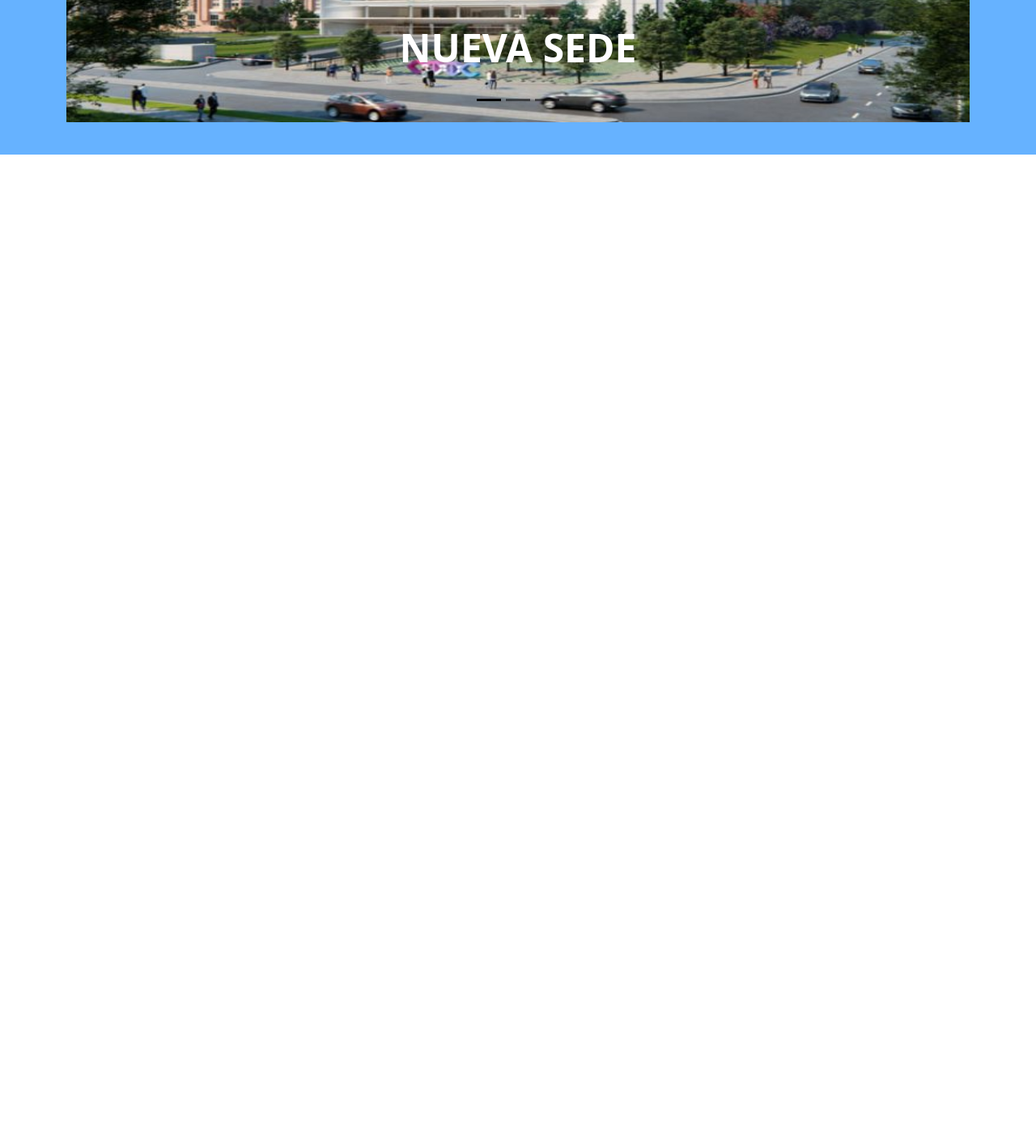
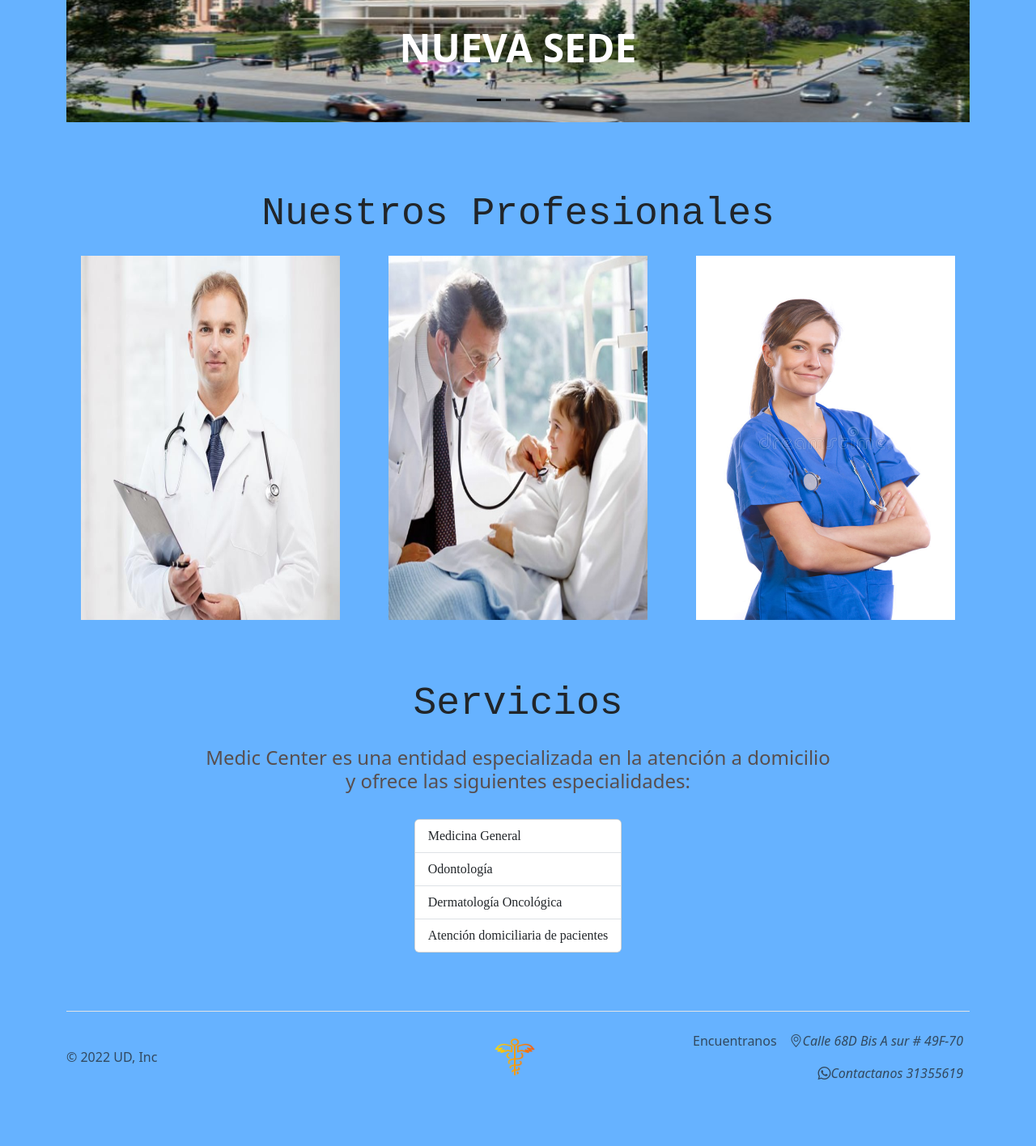
Before and after one commit to dannapaolacp/medic-center-frontend, a website: page public/index.html in a window 1280 px wide. Shown: the part 461-1877 px from the top of the page at 81% size. Before the commit the page ends 800 px from the top, so only its background shows below. Drawn offline with nearby package versions, Linux system fonts and the light colour scheme.

Commit message:
landin 3/12/2022

```diff
--- a/public/index.html
+++ b/public/index.html
@@ -23,9 +23,8 @@
         <img src="./assets/img/medicina.png" alt="Logo de la clinica" width="30" height="24" class="d-inline-block align-text-top">
     </a>
     <ul class="nav col-12 col-lg-4 me-lg-auto mb-2 justify-content-center mb-md-0 " >
-      <li><a href="#" class="nav-link px-2 link-secondary">Servicios</a></li>
-      <li><a href="#" class="nav-link px-2 link-dark">Profesionales</a></li>
-      <li><a href="#" class="nav-link px-2 link-dark">Ubicación</a></li>
+      <li><a href="#Servicios" class="nav-link px-2 link-secondary">Servicios</a></li>
+      <li><a href="#Profesionales" class="nav-link px-2 link-dark">Profesionales</a></li>
     </ul>
     <ul style="width: 10px;"></ul>
     <ul class="navbar-nav col-lg-6  me-lg-auto mb-2  mb-md-0" >
@@ -89,6 +88,77 @@
               </button>
             </div>
   </section>
+  <!-- Doctores -->
+  <section id="Profesionales" class="justify-content-start" style="display: flex;flex-direction: column;align-items: center;justify-content: center;min-height: 500px;padding: 30px;background-color:#66B2FF ;">
+    <h2 style="padding: 15px 0;font-size: 3rem;font-family: 'Share Tech Mono', monospace;">Nuestros Profesionales</h2>
+
+    <!-- Galeria de Doctores -->
+    <div class="container text-center ">
+      <div class="row">
+
+
+        <!-- Doctor 1 -->
+        <div class="col-12 col-md-6 col-lg-4">
+          <div style="position: relative;">
+            <img src="./assets/img/Doc2.jpg" alt="Doctor 1" style="height:450px ;width: 90%;">
+          </div>
+        </div>
+        <!-- Doctor 2 -->
+        <div class="col-12 col-md-6 col-lg-4">
+          <div style="position: relative;">
+            <img src="./assets/img/Doc11.jpg" alt="Doctor 2" style="height:450px ;width: 90%;">
+          </div>
+        </div>
+        <!-- Doctor 3 -->
+        <div class="col-12 col-md-6 col-lg-4">
+          <div style="position: relative;">
+            <img src="./assets/img/Doc3.jpg" alt="Doctor 3" style="height:450px ;width: 90%;">
+          </div>
+        </div>
+        </div>
+        </div>
+</section>
+  <!--Servicios-->
+  <section id="Servicios" class="justify-content-start" style="display: flex;flex-direction: column;align-items: center;justify-content: center;min-height: 500px;padding: 30px;background-color:#66B2FF ;">
+    <h2 style="padding: 15px 0;font-size: 3rem;font-family: 'Share Tech Mono', monospace;">Servicios</h2>
+    <h3 style="font-size: 1.5rem;color: #584e4e;"class="text-center">Medic Center es una entidad especializada en la atención a domicilio <br> y ofrece las siguientes especialidades: </h3>
+    <br>
+    <div class="card">
+      <ul class="list-group list-group-flush" style="font-family: 'Share Tech Mono'">
+        <li class="list-group-item" style="font-family: 'Share Tech Mono'">
+          Medicina General
+        </li>
+        <li class="list-group-item" style="font-family: 'Share Tech Mono'">
+          Odontología
+        </li>
+          <li class="list-group-item">
+            Dermatología Oncológica
+          </li>
+          <li class="list-group-item" style="font-family: 'Share Tech Mono'">
+            Atención domiciliaria de pacientes
+          </li>
+      </ul>
+    </div>
+    <br>
+    <br>
+    <!--Footer-->
+    <div class="container">
+      <footer class="d-flex flex-wrap justify-content-between align-items-center py-3 my-4 border-top">
+        <p class="col-md-4 mb-0 text-muted">© 2022 UD, Inc</p>
+
+        <a href="/" class="col-md-4 d-flex align-items-center justify-content-center mb-3 mb-md-0 me-md-auto link-dark text-decoration-none">
+          <img src="./assets/img/medicina.png" alt="clini"class="bi me-2" width="60" height="52">
+        </a>
+
+        <ul class="nav col-md-4 justify-content-end">
+          <li class="nav-item"><a href="http://www1.udistrital.edu.co:8080/es/web/facultad-tecnologica" class="nav-link px-2 text-muted">Encuentranos</a></li>
+          <li class="nav-item"><a href="#" class="nav-link px-2 text-muted"><i class="bi bi-geo-alt">Calle 68D Bis A sur # 49F-70</i></a></li>
+          <li class="nav-item"><a href="#" class="nav-link px-2 text-muted"><i class="bi bi-whatsapp">Contactanos 31355619 </i></a></li>
+        </ul>
+      </footer>
+    </div>
+  </section>
+
   <script src="bootstrap/js/bootstrap.bundle.min.js"  ></script>
 </body>
 </html>
```
Also changed, not shown: public/assets/img/Doc2.jpg (added), public/assets/img/Doc3.jpg (added), public/assets/img/doc11.jpg (added).
